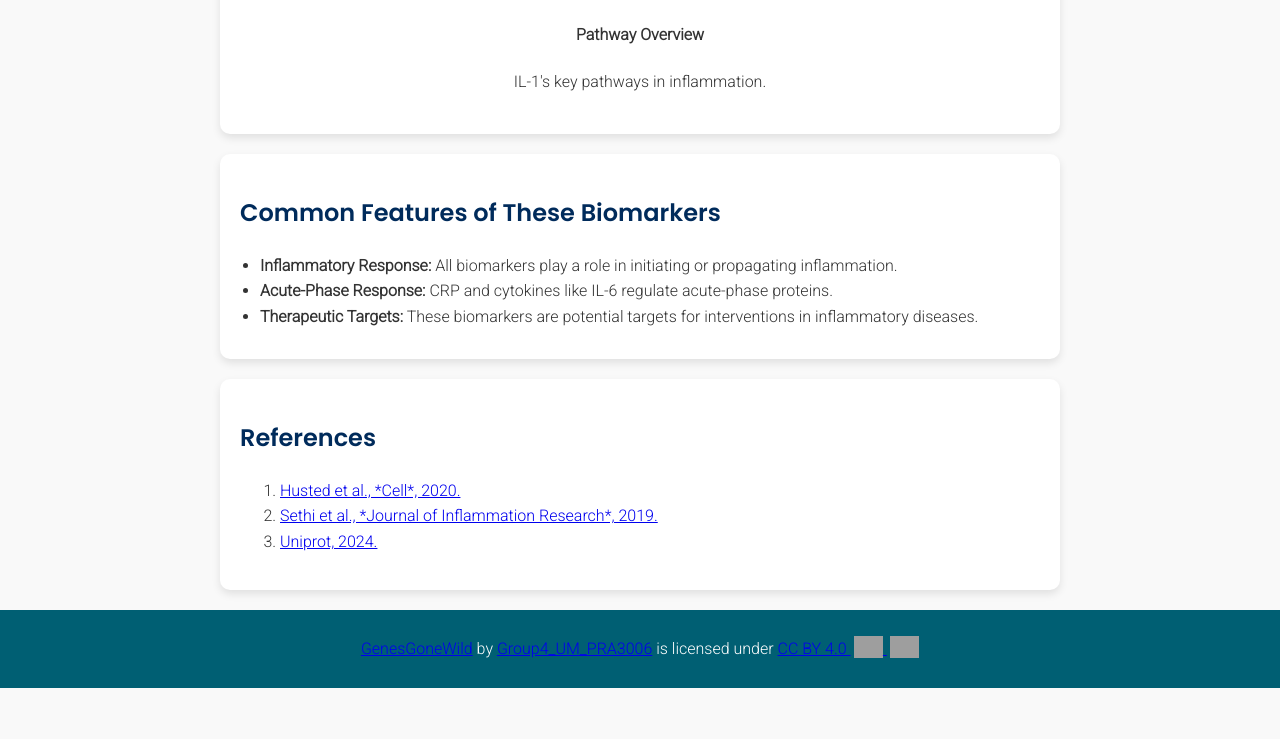
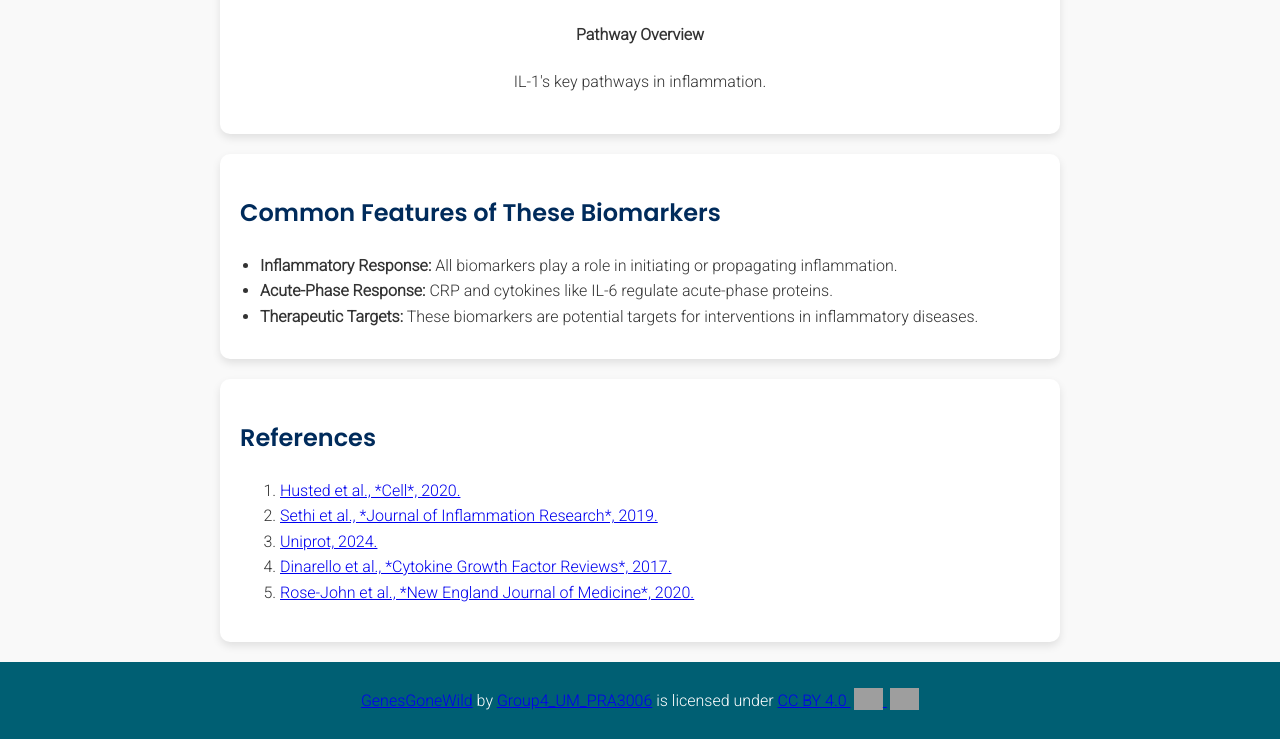
Before and after one commit to izevel/Group-4-Final-Product, a plain HTML site: page website/biomarkers.html in a window 1280 px wide. Shown: the part 4026-4765 px from the top of the page. Before the commit the page ends 4714 px from the top, so only its background shows below. Drawn offline with Linux system fonts and the light colour scheme; grey boxes are pictures that could not be loaded; files whose address does not match are found by name.

Commit message:
Update biomarkers.html

```diff
--- a/website/biomarkers.html
+++ b/website/biomarkers.html
@@ -154,6 +154,8 @@
                 <li><a href="https://doi.org/10.1016/j.cell.2020.11.007" target="_blank">Husted et al., *Cell*, 2020.</a></li>
                 <li><a href="https://doi.org/10.1016/j.jid.2019.08.003" target="_blank">Sethi et al., *Journal of Inflammation Research*, 2019.</a></li>
                 <li><a href="https://www.uniprot.org/" target="_blank">Uniprot, 2024.</a></li>
+                <li><a href="https://doi.org/10.1016/j.cytogfr.2017.09.001" target="_blank">Dinarello et al., *Cytokine Growth Factor Reviews*, 2017.</a></li>
+                <li><a href="https://doi.org/10.1056/NEJMra2027696" target="_blank">Rose-John et al., *New England Journal of Medicine*, 2020.</a></li>
             </ol>
         </section>
 
@@ -173,7 +175,6 @@
         </script>
     </body>
 
-
     <footer>
         <p xmlns:cc="http://creativecommons.org/ns#" xmlns:dct="http://purl.org/dc/terms/">
             <a property="dct:title" rel="cc:attributionURL" href="https://github.com/izevel/Group-4-Final-Product">GenesGoneWild</a> by
```
Lines whose indentation alone changed are shown as unchanged.
